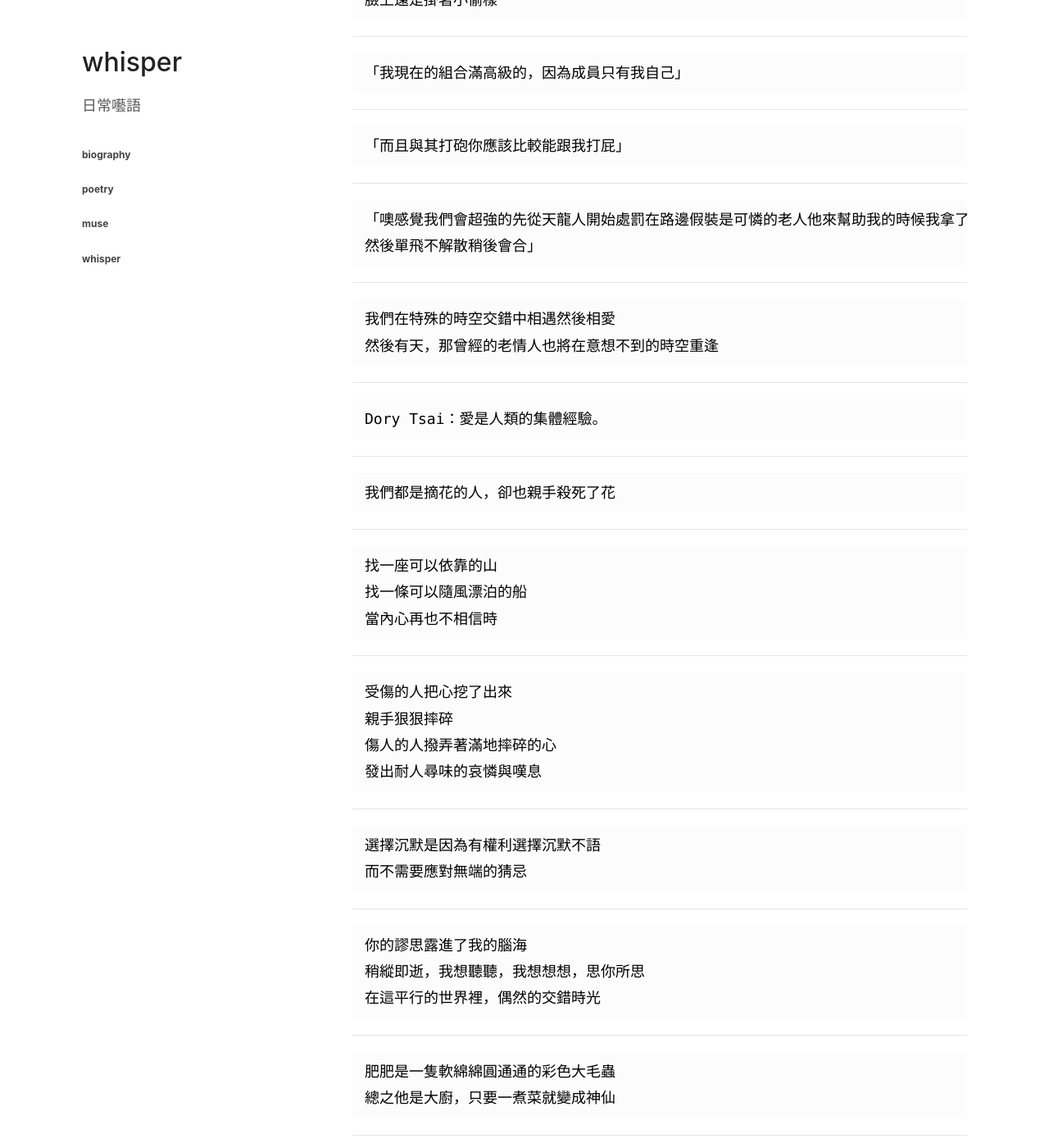
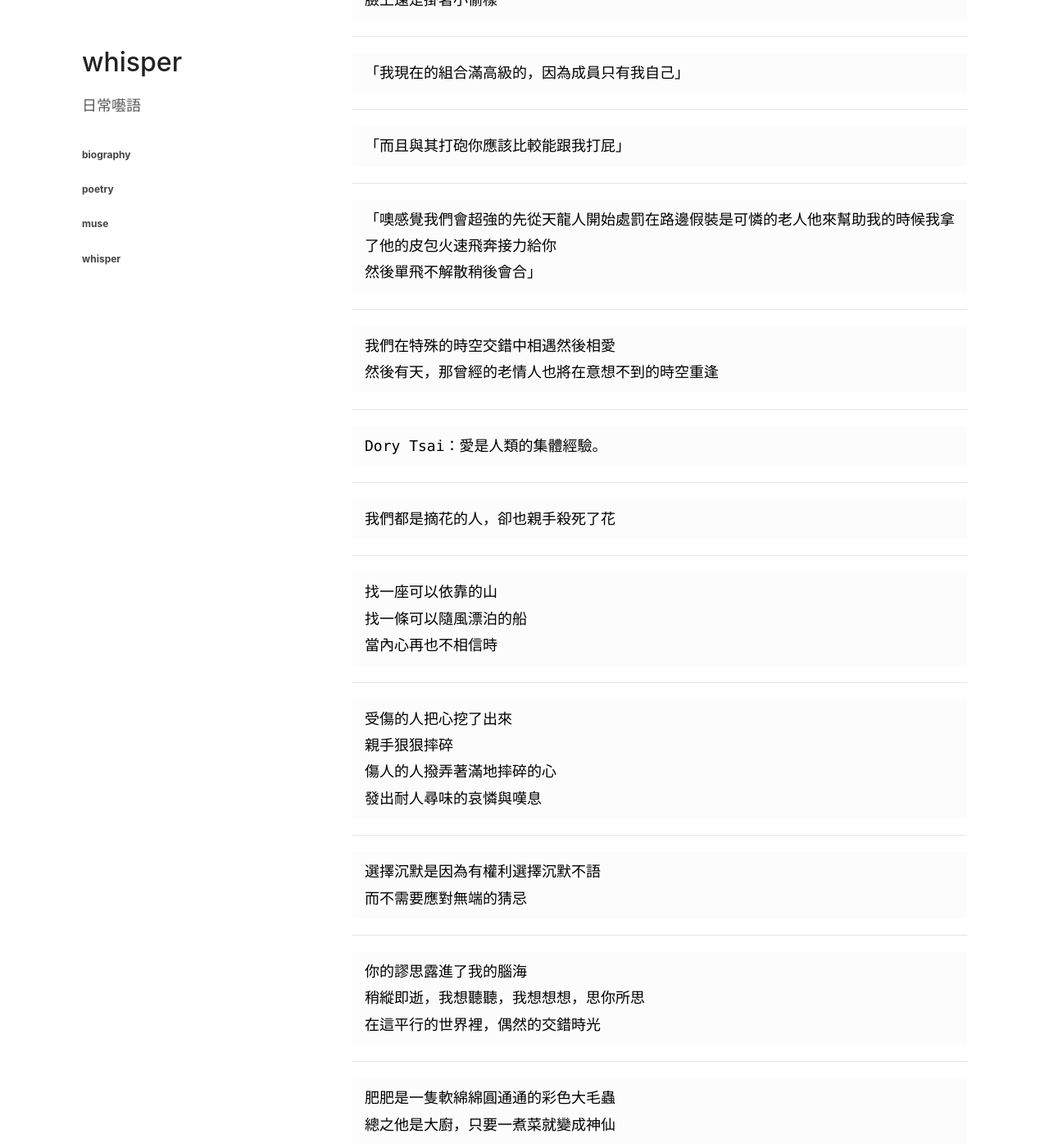
Before and after one commit to zenkarsha/whisper, a Jekyll site: the page built from index.md, in a window 1280 px wide and 1400 px high, scrolled down 431 px. Shown: the whole window at 82% size. Built offline with Jekyll 4.4.1, drawn with Linux system fonts in a browser that asks for light colours.

Commit message:
Update styles.css

```diff
--- a/assets/css/styles.css
+++ b/assets/css/styles.css
@@ -78,6 +78,11 @@ pre {
   border-radius: 0;
   border: none;
   overflow-x: auto;
+  white-space: pre-wrap;
+  white-space: -moz-pre-wrap;
+  white-space: -pre-wrap;
+  white-space: -o-pre-wrap;
+  word-wrap: break-word;
 }
 
 table {
```
